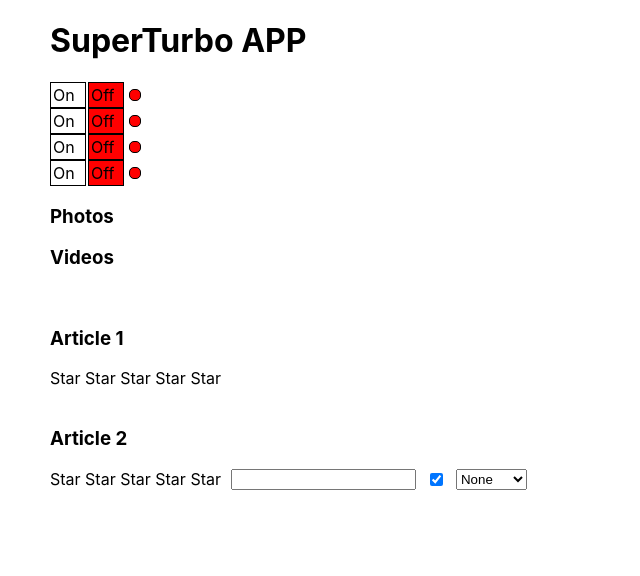
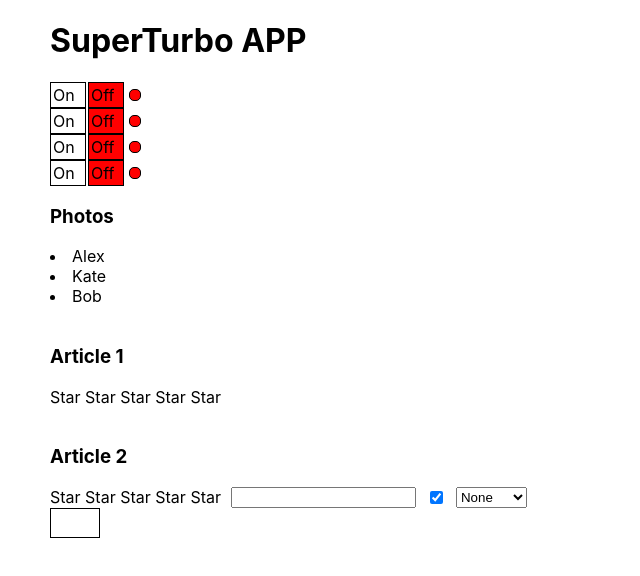
Before and after one commit to AlexBalew/Buttons-toggles-etc, a React (Create React App) app: page / in a window 1280 px wide. Shown: the top 576 px of the page, without its empty margins (0-640 px from the left). Built offline with nearby package versions, Linux system fonts and the light colour scheme.

Commit message:
Own selector is created. Reducer is implemented in APP

```diff
--- a/src/App.tsx
+++ b/src/App.tsx
@@ -1,19 +1,27 @@
-import React from 'react';
+import React, {useReducer, useState} from 'react';
 import './App.css';
 import PageTitle from "./Components/AppTitle/AppTitle";
 import {OnOff} from "./Components/OnOff/OnOff";
-import UncontrolledAccordion from "./Components/Accordion/Accordion";
+import ControlledAccordion from "./Components/Accordion/Accordion";
 import {UncontrolledRating} from "./Components/Rating/Rating";
 import ControlledCheckBox from "./Components/Input/CheckBox";
 import ControlledSelect from "./Components/Input/ControlledSelect";
 import ControlledInput from './Components/Input/Input';
-
+import {SelectSpan} from "./Components/Select/SelectSpan";
+import {reducer, TOGGLE_CONSTANT} from "./Components/Accordion/AccordionComps/Reducer";
 
 
 //func declaration
 function App() {
 
     //let [ratingValue, setRatingValue] = useState<RatingValueType>(3)
+
+    //let [collapsed, setCollapsed] = useState(true)
+    let [collapsed, dispatch] = useReducer(reducer, false)
+
+    let [value, setValue] = useState(null)
+
+
 
     return (
         <div className='wrapper'>
@@ -24,9 +32,9 @@ function App() {
             <OnOff on={false}/>
             <OnOff on={false}/>
 
-
-            <UncontrolledAccordion titleValue={'Photos'}/>
-            <UncontrolledAccordion titleValue={'Videos'}/>
+            <ControlledAccordion titleValue={'Photos'} collapsed={collapsed} setCollapsed={()=>{dispatch({type: TOGGLE_CONSTANT})}} items={['Alex', 'Kate', 'Bob']}/>
+           {/* <ControlledAccordion titleValue={'Photos'} collapsed={collapsed} setCollapsed={setCollapsed} items={['Alex', 'Kate', 'Bob']}/>
+            <ControlledAccordion titleValue={'Videos'} collapsed={collapsed} setCollapsed={setCollapsed} items={['sss', 'ggg', 'hhj']} />*/}
             <br/>
 
 
@@ -44,6 +52,12 @@ function App() {
                 <ControlledCheckBox/>
                 <ControlledSelect />
             </div>
+            <div>
+                <SelectSpan value={value} onChange={setValue} items={[
+                    {value: '1', title: 'Minsk'},
+                    {value: '2', title: 'Gomel'},
+                    {value: '3', title: 'Brest'}]} />
+            </div>
         </div>
     );
 }
--- a/src/Components/Accordion/Accordion.tsx
+++ b/src/Components/Accordion/Accordion.tsx
@@ -1,19 +1,22 @@
-import React, {useState} from "react";
+import React from "react";
 import AccordionTitle from "./AccordionComps/AccordionTitle";
 import AccordionBody from "./AccordionComps/AccordionBody";
 
 type AccordionPropsType = {
     titleValue: string
-    //collapsed: boolean
+    collapsed: boolean
+    setCollapsed: (collapsed: boolean) => void
+    items: string[]
 }
+
+
 
 function UncontrolledAccordion(props: AccordionPropsType) {
 
-    let [collapsed, setCollapsed] = useState(true)
-
     return <div>
-        <AccordionTitle title={props.titleValue} setCollapsed={setCollapsed} collapsed={!collapsed}/>
-        {!collapsed && <AccordionBody/>}
+        <AccordionTitle title={props.titleValue} setCollapsed={props.setCollapsed}
+                        collapsed={props.collapsed === false}/>
+        {!props.collapsed && <AccordionBody items={props.items}/>}
     </div>
 }
 
--- a/src/Components/Accordion/AccordionComps/AccordionBody.tsx
+++ b/src/Components/Accordion/AccordionComps/AccordionBody.tsx
@@ -1,11 +1,13 @@
 import React from "react";
 
-function AccordionBody() {
+export type AccordionBodyPropsType = {
+    items: string[]
+}
+
+function AccordionBody(props: AccordionBodyPropsType) {
     return (
         <>
-            <li>1</li>
-            <li>2</li>
-            <li>3</li>
+            { props.items.map( (i, index) => <li key={index}>{ i }</li> ) }
         </>
     )
 }
--- /dev/null
+++ b/src/Components/Accordion/AccordionComps/Reducer.tsx
@@ -0,0 +1,21 @@
+import React from "react";
+
+type ActionType = {
+    type: string
+}
+export const TOGGLE_CONSTANT = 'Toggle-collapsed'
+
+type StateType = {
+    collapsed: boolean
+}
+
+export const reducer = (state: boolean, action: ActionType) => {
+
+    switch (action.type) { ///синтаксис свича
+        case TOGGLE_CONSTANT:
+            return !state
+        default:
+            throw new Error('Bad action type')
+    }
+    return state
+}
--- /dev/null
+++ b/src/Components/Select/Select.module.css
@@ -0,0 +1,19 @@
+.select span.main {
+    border: 1px solid black;
+    display: inline-block;
+    min-height: 20px;
+    min-width: 40px;
+    padding: 4px;
+}
+
+.items {
+    position: absolute;
+    border: 1px solid grey;
+    padding: 5px;
+
+}
+
+.item.selected {
+    background-color: cornflowerblue;
+    color: aliceblue;
+}
--- /dev/null
+++ b/src/Components/Select/SelectSpan.tsx
@@ -0,0 +1,87 @@
+import React, {useState, KeyboardEvent, useEffect} from "react";
+import s from './Select.module.css'
+
+type ItemType = {
+    title: string
+    value: any
+}
+
+type SelectPropsType = {
+    value: any
+    onChange: (value: any) => void
+    items: ItemType[]
+}
+
+export function SelectSpan(props: SelectPropsType) {
+
+    let [active, setActive] = useState(false)
+
+    let [hoveredElementValue, setHoveredElementValue] = useState(props.value)
+
+    const selectedItems = props.items.find(i => i.value === props.value)
+    const hoveredItems = props.items.find(i => i.value === hoveredElementValue)
+
+    const clickedItems = () => {
+        setActive(!active)
+    }
+
+    useEffect(() => {
+        setHoveredElementValue(props.value)
+    }, [props.value])
+
+    const onItemClick = (value: any) => {
+        props.onChange(value);
+        clickedItems()
+    }
+
+    const onKeyUp = (e: KeyboardEvent<HTMLDivElement>) => {
+        if (e.key === 'ArrowDown' || e.key === 'ArrowUp') {
+
+        }
+        if (e.key === 'Enter' || e.key === 'Escape') {
+            setActive(false)
+        }
+
+        for (let i = 0; i < props.items.length; i++) {
+            if (props.items[i].value === hoveredElementValue) {
+                const nextElement = e.key === 'ArrowDown' ? props.items[i + 1] : props.items[i - 1]
+                if (nextElement) {
+                    props.onChange(nextElement.value)
+                }
+                return
+            }
+        }
+        props.onChange(props.items[0].value)
+    }
+
+    const viewMode = (value: any) => {
+        props.onChange(value)
+    }
+
+    return (
+        <div>
+            <div className={s.select} onKeyUp={onKeyUp} tabIndex={0}>
+                <span onBlur={viewMode}
+                    className={s.main}
+                    onClick={clickedItems}><b>{selectedItems && selectedItems.title}</b>
+                </span>
+                {
+                    active &&
+                    <div className={s.items}>
+                        {props.items.map(i =>
+                            <div
+                                onMouseEnter={() => {
+                                    setHoveredElementValue(i.value)
+                                }}
+                                className={s.item + ' ' + (hoveredItems === i ? s.selected : '')}
+                                key={i.value}
+                                onClick={() => {
+                                    onItemClick(i.value)
+                                }}
+                            >{i.title}</div>)}
+                    </div>
+                }
+            </div>
+        </div>
+    )
+}
```
Also changed, not shown: 2 other files (tests, documents, lock files or other folders).
